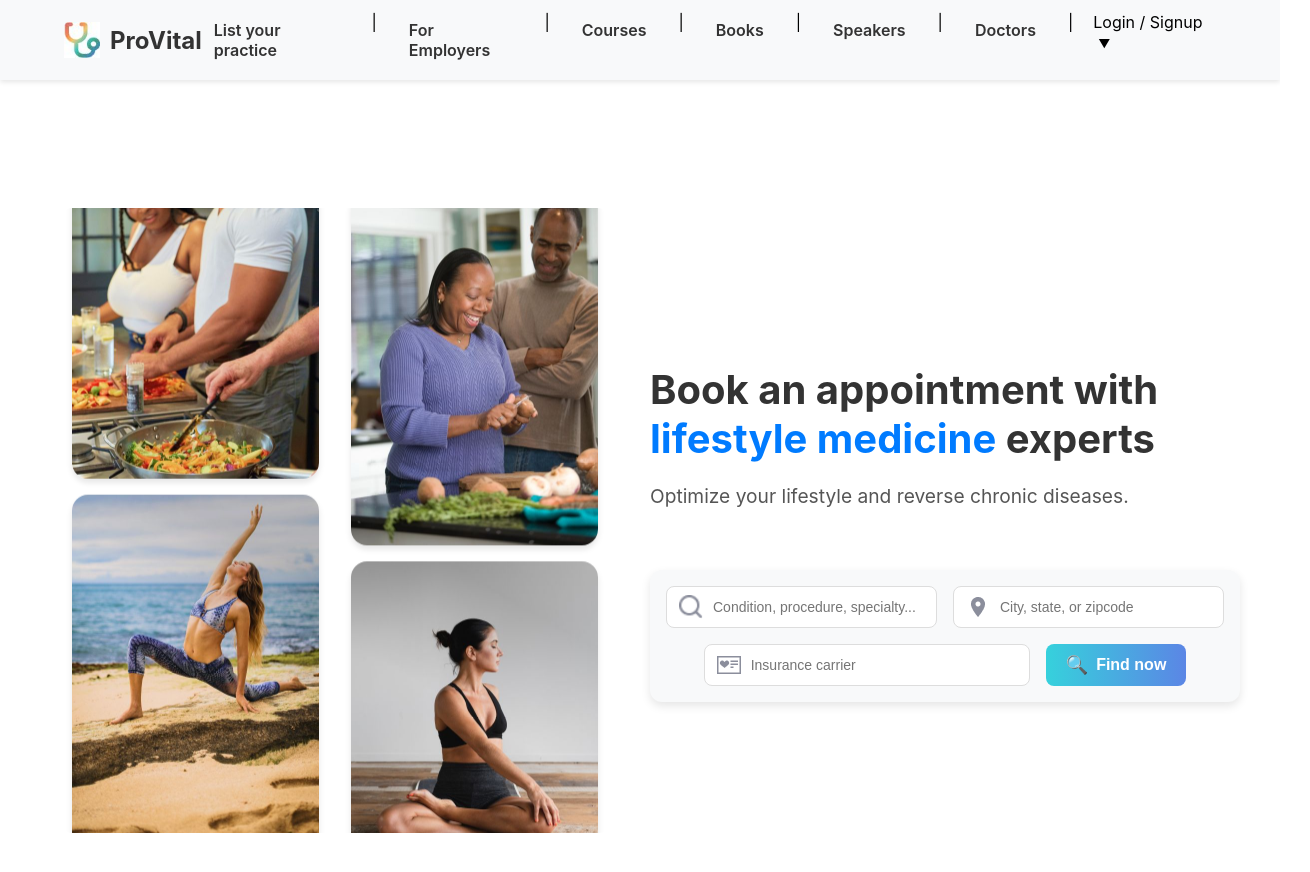
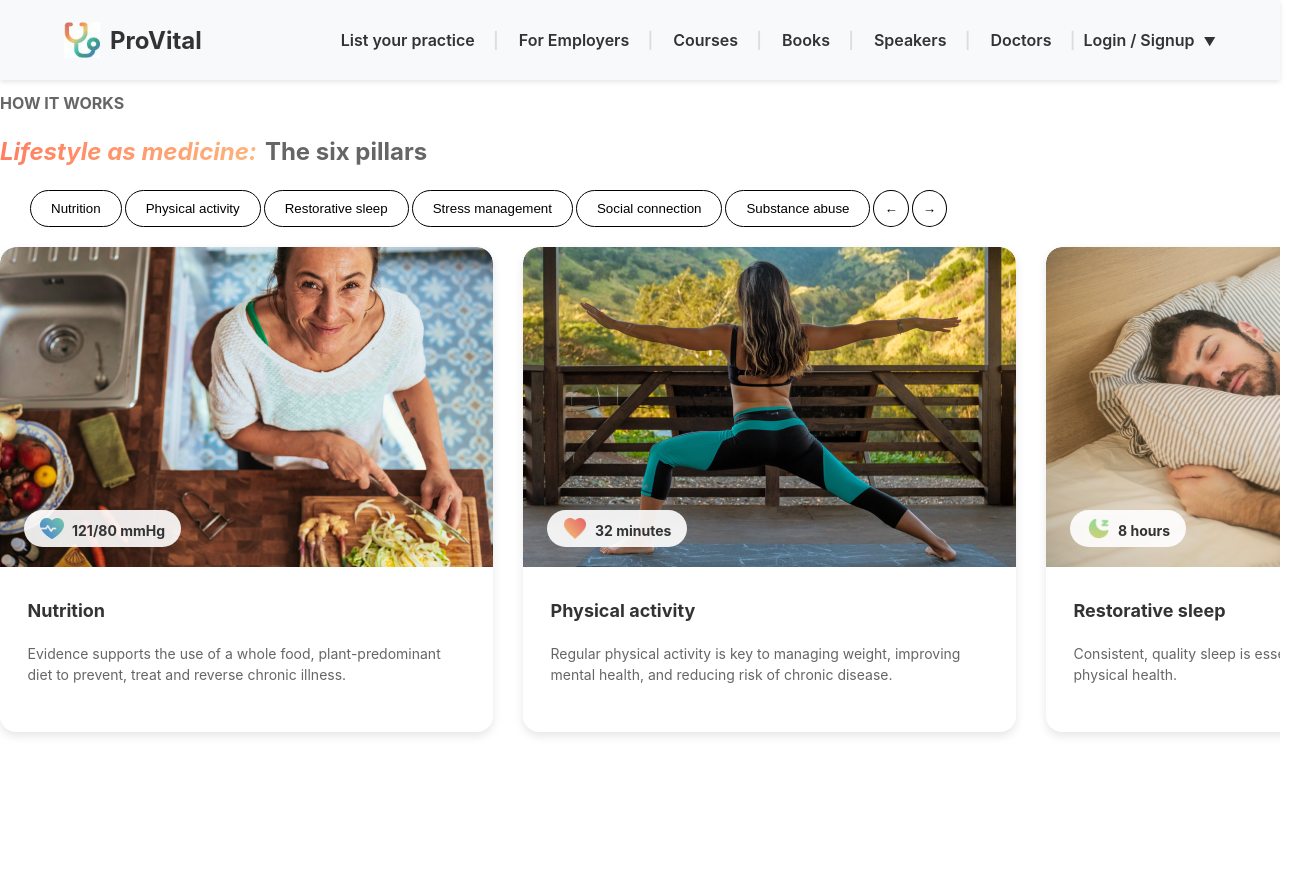
Before and after one commit to khushi-upadhyay/provital_website, a React (Create React App) app: page / in a window 1280 px wide. Shown: the top 872 px of the page, 1310 px wide, since content can reach past the window. After the commit the page ends 800 px from the top, so only its background shows below. Built offline with nearby package versions, Linux system fonts and the light colour scheme.

Commit message:
mobile view in ImageCardAnimation

```diff
--- a/src/App.jsx
+++ b/src/App.jsx
@@ -14,8 +14,8 @@ function App() {
       {/* <Blog /> */}
       {/* < SearchComponent/> */}
       {/* <BlogList />   */}
-      <BookAppointmentPage />
-      {/* <HowItWorks /> */}
+      {/* <BookAppointmentPage /> */}
+      <HowItWorks />
     </div>
   );
 }
--- a/src/BookAppointmentPage/BookAppointmentPage.jsx
+++ b/src/BookAppointmentPage/BookAppointmentPage.jsx
@@ -3,15 +3,18 @@ import ImageCardAnimation from "../components/ImageCardAnimation/ImageCardAnimat
 import SearchComponent from "../components/SearchComponent/SearchComponent";
 import "./BookAppointmentPage.scss";
 
+
 const BookAppointmentPage = () => {
   return (
+    <div className="book-appointment-page">
+      {/* Main Content */}
       <div className="book-appointment">
         {/* Left Section */}
         <div className="book-appointment__images">
           <ImageCardAnimation direction="desktop" />
         </div>
 
-      {/* Right Section  */}
+        {/* Right Section */}
         <div className="book-appointment__right">
           <div className="book-appointment__header">
             <h1>
@@ -19,7 +22,10 @@ const BookAppointmentPage = () => {
             </h1>
             <p>Optimize your lifestyle and reverse chronic diseases.</p>
           </div>
-        <div className="book-appointment__search">
+        </div>
+
+        {/* Search Section */}
+        <div className="search-section">
           <SearchComponent />
         </div>
       </div>
--- a/src/BookAppointmentPage/BookAppointmentPage.scss
+++ b/src/BookAppointmentPage/BookAppointmentPage.scss
@@ -1,17 +1,33 @@
+@import url('https://fonts.googleapis.com/css2?family=Inter:wght@400;500;600;700&display=swap');
+
+
+.book-appointment-page {
+  position: relative;
+}
+
+/* Book Appointment Section */
 .book-appointment {
   display: flex;
   flex-direction: row;
-  align-items: center;
+  align-items: flex-start; /* Align to the top */
   justify-content: space-between;
-  padding: 40px;
+  padding: 0 40px 40px; /* Remove any top padding */
   max-width: 1200px;
   margin: 0 auto;
   gap: 20px;
+  height: 100vh;
 
-
-  height: 100vh;
+  @media (max-width: 768px) {
+    flex-direction: column;
+    align-items: flex-start;
+    gap: 30px;
+    padding: 20px;
+    border-radius: 10px;
+    overflow: hidden;
+    justify-content: space-between;
+    margin-top: 0; /* No gap at the top */
+  }
 }
-
 
 .book-appointment__images {
   flex: 1;
@@ -20,63 +36,94 @@
   align-items: center;
   position: relative;
   z-index: 1;
+  border-radius: 10px;
+
+  @media (max-width: 768px) {
+    order: 3;
+    width: 100%;
+    border-radius: 10px;
+  }
 }
 
 .book-appointment__right {
   flex: 1;
   display: flex;
   flex-direction: column;
-  justify-content: center;
+  justify-content: flex-start; /* Align to the top */
   align-items: flex-start;
   text-align: left;
   z-index: 2;
+
+  @media (max-width: 768px) {
+    align-items: center;
+    text-align: center;
+    width: 100%;
+    border-radius: 10px;
+  }
 }
 
 .book-appointment__header {
-  margin-bottom: 20px;
+  margin-top: 120px; /* Remove any top margin */
+  margin-bottom: 20px; /* Space between the header and the content */
+  width: 100%;
+
+  @media (max-width: 768px) {
+    text-align: center; /* Center-align text on mobile */
+    margin-top: 20px;
+    text-align: left;
+  }
 }
 
 .book-appointment__header h1 {
   font-size: 2.5rem;
   font-weight: bold;
-  margin-bottom: 15px;
+  margin-bottom: 10px; /* Adjust space between h1 and p */
   color: #333;
+  font-family: 'Inter', sans-serif;
+  word-spacing: 0.3rem;
+
+  @media (max-width: 768px){
+    font-size: 1.75rem;
+  }
+
+
 }
 
 .book-appointment__header h1 span {
-  color: #007bff;
+  background: linear-gradient(90deg, #1173B3 0%, #0CB9B3 100%);
+  -webkit-background-clip: text;
+  color: transparent;
 }
 
+
 .book-appointment__header p {
-  font-size: 1.2rem;
+  font-size: 1.125rem;
   color: #555;
   line-height: 1.5;
+
+  @media (max-width: 768px){
+    font-size:  0.875rem;
+  }
 }
 
-.book-appointment__search {
-  margin-top: 20px;
-  width: 100%;
-  display: flex;
-  justify-content: center;
+/* Search Section */
+.search-section {
+  position: absolute;
+  top: 40%; /* Center the search section vertically */
+  left: 10%;
+  width: 80%;
+  z-index: 1000;
+
+  @media (max-width: 768px) {
+    position: static;
+    margin-top: 20px;
+    width: 100%;
+  }
 }
 
 @media (max-width: 768px) {
   .book-appointment {
     flex-direction: column;
     align-items: center;
-    gap: 30px;
-    padding: 20px;
-  }
-
-  .book-appointment__header {
-    text-align: center;
-  }
-
-  .book-appointment__search {
-    width: 90%;
-  }
-
-  .book-appointment__images {
-    order: 2;
   }
 }
--- a/src/HowItWorks/HowItWorks.jsx
+++ b/src/HowItWorks/HowItWorks.jsx
@@ -1,49 +1,28 @@
-import React, { useEffect, useRef, useState } from "react";
+import React, { useState, useEffect } from "react";
 import BlogList from "../components/Blog/BlogList";
 
 const HowItWorks = () => {
   const [selectedTab, setSelectedTab] = useState("All");
   const [isMobile, setIsMobile] = useState(window.innerWidth <= 768);
-  const scrollRef = useRef(null);
 
-  const tabs = [
-    "Nutrition",
-    "Physical activity",
-    "Restorative sleep",
-    "Stress management",
-    "Social connection",
-    "Substance abuse",
-  ];
-
-  const handleScroll = (direction) => {
-    const scrollAmount = 300;
-    if (scrollRef.current) {
-      if (direction === "left") {
-        scrollRef.current.scrollBy({ left: -scrollAmount, behavior: "smooth" });
-      } else if (direction === "right") {
-        scrollRef.current.scrollBy({ left: scrollAmount, behavior: "smooth" });
-      }
-    }
-  };
 
   useEffect(() => {
     const handleResize = () => {
       setIsMobile(window.innerWidth <= 768);
     };
     window.addEventListener("resize", handleResize);
-
     return () => {
       window.removeEventListener("resize", handleResize);
     };
   }, []);
 
   return (
-    <div style={{ textAlign: "center", position: "relative", width: "100%" }}>
-      {/* Header Section */}
-      <h2 style={{ color: "#666", fontSize: "16px", fontWeight: "bold", marginBottom: "8px", textAlign: "left" }}>
+    <div style={{ position: "relative", width: "100%" }}>
+      <div className="how-it-works-header">
+        <h2 style={{ color: "#666", fontSize: "16px", fontWeight: "bold", marginBottom: "8px" }}>
           HOW IT WORKS
         </h2>
-      <p style={{ fontSize: "24px", fontWeight: "bold", marginBottom: "24px", textAlign: "left" }}>
+        <p style={{ fontSize: "24px", fontWeight: "bold", marginBottom: "24px" }}>
           <span
             style={{
               background: "linear-gradient(to right, #ff7e5f, #feb47b)",
@@ -56,80 +35,10 @@ const HowItWorks = () => {
           </span>
           <span style={{ color: "#666", marginLeft: "8px" }}>The six pillars</span>
         </p>
-      {!isMobile && (
-        <div style={{ display: "flex", alignItems: "center", justifyContent: "space-between", margin: "16px 20px", position: "relative" }}>
-          {/* Tabs */}
-          <div style={{ display: "flex", gap: "25px", overflowX: "auto", flex: 1 }}>
-            {tabs.map((tab) => (
-              <button
-                key={tab}
-                style={{
-                  padding: "8px 20px",
-                  border: "1px solid #ccc",
-                  borderRadius: "16px",
-                  backgroundColor: selectedTab === tab ? "#000" : "#fff",
-                  color: selectedTab === tab ? "#fff" : "#000",
-                  cursor: "pointer",
-                }}
-                onClick={() => setSelectedTab(tab)}
-              >
-                {tab}
-              </button>
-            ))}
       </div>
 
-          {/* Navigation Arrows */}
-          <div style={{ display: "flex", gap: "16px", position: "absolute", right: "16px", alignItems: "center" }}>
-            {/* Left Arrow */}
-            <button
-              onClick={() => handleScroll("left")}
-              style={{
-                backgroundColor: "#fff",
-                border: "1px solid #ccc",
-                borderRadius: "50%",
-                boxShadow: "0px 4px 8px rgba(0, 0, 0, 0.1)",
-                cursor: "pointer",
-                padding: "8px",
-                fontSize: "20px",
-              }}
-            >
-              {"←"}
-            </button>
-
-            {/* Right Arrow */}
-            <button
-              onClick={() => handleScroll("right")}
-              style={{
-                backgroundColor: "#fff",
-                border: "1px solid #ccc",
-                borderRadius: "50%",
-                boxShadow: "0px 4px 8px rgba(0, 0, 0, 0.1)",
-                cursor: "pointer",
-                padding: "8px",
-                fontSize: "20px",
-              }}
-            >
-              {"→"}
-            </button>
-          </div>
-        </div>
-      )}
-
-      {/* Blog List with Horizontal Scroll */}
-      <div style={{ position: "relative", overflowX: "hidden", padding: "16px" }}>
-        <div
-          ref={scrollRef}
-          style={{
-            display: "flex",
-            gap: "24px",
-            overflowX: "auto",
-            scrollBehavior: "smooth",
-            paddingBottom: "8px",
-          }}
-        >
-          <BlogList selectedTab={selectedTab} />
-        </div>
-      </div>
+      {/* Blog List */}
+      <BlogList selectedTab={selectedTab} setSelectedTab={setSelectedTab} />
     </div>
   );
 };
--- a/src/HowItWorks/HowItWorks.scss
+++ b/src/HowItWorks/HowItWorks.scss
@@ -1,14 +1,13 @@
 .how-it-works {
   padding: 40px;
   background-color: #f9f9f9;
+  position: relative;
 
   .how-it-works-header {
     text-align: left;
-      text-align: center;
     color: #666;
     font-size: 16px;
     font-weight: bold;
-
     h2 {
       font-size: 24px;
       margin-bottom: 8px;
@@ -16,9 +15,13 @@
 
     p {
       font-size: 16px;
-        color: #ff7e5f;
+      color: transparent;
       margin-bottom: 24px;
+      background: linear-gradient(90deg, #F1CA72 0%, #D96E6C 100%);
+      -webkit-background-clip: text;
+      background-clip: text;
     }
+
 
     .tabs {
       display: flex;
@@ -71,6 +74,20 @@
     }
   }
 
+  @media (max-width: 768px) {
+    .how-it-works-header {
+      text-align: center;
+    }
+
+    .how-it-works-header h2 {
+      text-align: center;
+    }
+
+    .how-it-works-header p {
+      text-align: center;
+    }
+  }
+
   .blog-cards-container {
     display: flex;
     overflow-x: auto;
--- a/src/components/Blog/BlogList.jsx
+++ b/src/components/Blog/BlogList.jsx
@@ -1,8 +1,9 @@
-import React from "react";
+
+import React, { useRef } from "react";
 import "./BlogList.scss";
-import Blog from "./Blog"
+import Blog from "./Blog";
 
-const BlogList = ({ selectedTab }) => {
+const BlogList = ({ selectedTab, setSelectedTab }) => {
   const blogData = [
     {
       imageSrc: "/images/blog/blog1.png",
@@ -48,26 +49,77 @@ const BlogList = ({ selectedTab }) => {
     },
   ];
 
-  const rearrangedBlogs =
-    selectedTab && selectedTab !== "All"
-      ? [
-          ...blogData.filter((blog) => blog.title === selectedTab),
-          ...blogData.filter((blog) => blog.title !== selectedTab),
-        ]
-      : blogData;
+  const scrollRef = useRef();
+
+  const handleScroll = (direction) => {
+    if (scrollRef.current) {
+      const scrollAmount = 300;
+      if (direction === "left") {
+        scrollRef.current.scrollBy({ left: -scrollAmount, behavior: "smooth" });
+      } else if (direction === "right") {
+        scrollRef.current.scrollBy({ left: scrollAmount, behavior: "smooth" });
+      }
+    }
+  };
+
+  const scrollToCategory = (category) => {
+    const categoryElement = document.getElementById(category);
+    if (categoryElement) {
+      categoryElement.scrollIntoView({ behavior: "smooth" });
+    }
+  };
 
   return (
     <div className="blog-list-container">
-      <div className="blog-list">
-        {rearrangedBlogs.map((blog, index) => (
+      {/* Category navigation with right-aligned arrows */}
+      <div className="category-nav">
+        {blogData.map((blog, index) => (
+          <button
+            key={index}
+            onClick={() => {
+              setSelectedTab(blog.title);
+              scrollToCategory(blog.title);
+            }}
+            className={`category-title ${selectedTab === blog.title ? "active" : ""}`}
+          >
+            {blog.title}
+          </button>
+        ))}
+
+        {/* Arrow buttons moved to the right */}
+        <button
+          onClick={() => handleScroll("left")}
+          className="arrow-btn left"
+        >
+          &#8592;
+        </button>
+        <button
+          onClick={() => handleScroll("right")}
+          className="arrow-btn right"
+        >
+          &#8594;
+        </button>
+      </div>
+
+      {/* Blog list with category-based smooth scrolling */}
+      <div
+        className="blog-list"
+        ref={scrollRef}
+      >
+        {blogData.map((blog, index) => (
+          <div
+            key={index}
+            id={blog.title}  // Adding ID for scroll reference
+            className="blog-item"
+          >
             <Blog
-            key={index}
               imageSrc={blog.imageSrc}
               iconSrc={blog.iconSrc}
               bloodPressure={blog.bloodPressure}
               title={blog.title}
               description={blog.description}
             />
+          </div>
         ))}
       </div>
     </div>
--- a/src/components/Blog/BlogList.scss
+++ b/src/components/Blog/BlogList.scss
@@ -1,28 +1,73 @@
+.category-nav {
+  display: flex;
+  align-items: center;
+  justify-content: flex-start;
+  gap: 3px;  /* Reduced the gap between buttons */
+  width: 100%; /* Ensure full width */
+  padding-left: 20px; /* Added breathing space from left */
+  margin: 0 10px;
+}
+
+/* Hide category buttons and arrows on mobile */
+@media (max-width: 768px) {
+  .category-nav {
+    display: none; /* Hide the entire category-nav section */
+  }
+  .category-title {
+    display: none;
+  }
+  .arrow-btn {
+    display: none;
+  }
+}
+
+.category-title {
+  padding: 10px 20px;
+  background-color: white;
+  border: 1px solid #000;
+  border-radius: 20px;
+  cursor: pointer;
+  transition: background-color 0.3s ease, color 0.3s ease;
+}
+
+.category-title.active {
+  background-color: #000;
+  color: white;
+}
+
+.arrow-btn-container {
+  display: flex;
+  gap: 10px;  /* Space between the two arrow buttons */
+  margin-left: auto; /* Push the arrow buttons to the far right */
+}
+
+.arrow-btn {
+  background-color: white;
+  border: 1px solid #000;
+  color: black;
+  padding: 10px;
+  border-radius: 50%;
+  cursor: pointer;
+  transition: background-color 0.3s ease, color 0.3s ease;
+}
+
+.arrow-btn:hover {
+  background-color: #f1f1f1;
+}
+
 .blog-list-container {
   position: relative;
-  width: 100%;
-  overflow-x: auto;
-  overflow-y: hidden;
-  white-space: nowrap;
-  padding: 16px;
-  box-sizing: border-box;
 }
 
 .blog-list {
   display: flex;
-  flex-direction: row;
-  gap: 24px;
+  overflow-x: auto;
+  scroll-behavior: smooth;
+  gap: 30px;  /* Adjusted gap between items */
+  padding: 20px 0;
 }
 
-.blog-list::-webkit-scrollbar {
-  height: 8px;
+.blog-item {
+  min-width: 300px;
+  flex-shrink: 0;
 }
-
-.blog-list::-webkit-scrollbar-thumb {
-  background-color: #c4c4c4;
-  border-radius: 4px;
-}
-
-.blog-card {
-  flex: 0 0 auto;
-}
--- a/src/components/Header/Header.jsx
+++ b/src/components/Header/Header.jsx
@@ -74,12 +74,12 @@ const Header = () => {
 
         {/* Desktop  */}
         <nav className="header__nav">
-          <a href="#practice">List your practice</a> |
-          <a href="#employers">For Employers</a> |
-          <a href="#courses">Courses</a> |
-          <a href="#books">Books</a> |
-          <a href="#speakers">Speakers</a> |
-          <a href="#doctors">Doctors</a> |
+          <a href="#practice">List your practice</a>
+          <a href="#employers">For Employers</a>
+          <a href="#courses">Courses</a>
+          <a href="#books">Books</a>
+          <a href="#speakers">Speakers</a>
+          <a href="#doctors">Doctors</a>
 
           {/* Login / Signup Dropdown */}
           <div
@@ -94,11 +94,11 @@ const Header = () => {
               <div className="header__dropdown-menu">
                 <div className="dropdown-item">
                   <span>Doctor</span>
-                  <a href="#doctor-login">Login</a> | <a href="#doctor-signup">Signup</a>
+                  <a href="#doctor-login">Login</a>  <a href="#doctor-signup">Signup</a>
                 </div>
                 <div className="dropdown-item">
                   <span>Patient</span>
-                  <a href="#patient-login">Login</a> | <a href="#patient-signup">Signup</a>
+                  <a href="#patient-login">Login</a>  <a href="#patient-signup">Signup</a>
                 </div>
               </div>
             )}
--- a/src/components/Header/Header.scss
+++ b/src/components/Header/Header.scss
@@ -1,4 +1,8 @@
 .header{
+  position: sticky;
+  top: 0;
+  z-index: 100;
+
   width: 100%;
   height: 80px;
   background-color: #f8f9fa;
@@ -6,7 +10,7 @@
   display: flex;
   justify-content: center;
   align-items: center;
-  position: relative;
+
 
   &__content {
     width: 90%;
@@ -62,6 +66,7 @@
     gap: 20px;
 
     a {
+      position:relative;
       font-size: 1rem;
       font-weight: 600;
       color: #333;
@@ -74,11 +79,25 @@
         background-color: #e9ecef;
         color: #007bff;
       }
+      &:not(:last-child)::after {
+        content: "|";
+        position: absolute;
+        right: -12px; // Position separator to the right of the text
+        color: #ddd;
+      }
     }
 
     .header__dropdown {
       position: relative;
       cursor: pointer;
+      display:flex;
+      padding: 8px 0; // Match padding with other links
+      font-size: 1rem;
+      font-weight: 600;
+      color: #333;
+      text-decoration: none;
+      cursor: pointer;
+
 
       .dropdown-arrow {
         margin-left: 5px;
@@ -87,18 +106,25 @@
 
       &-menu {
         position: absolute;
-        top: 50px;
+        top: calc(100% + 8px);
         right: 0;
         background: #fff;
         border: 1px solid #ddd;
         box-shadow: 0 2px 5px rgba(0, 0, 0, 0.1);
         border-radius: 8px;
         z-index: 10;
+        padding: 8px 0; // Add padding around the menu
 
         .dropdown-item {
           display: flex;
+          align-items: center;
           justify-content: space-between;
           padding: 8px 16px;
+          gap: 10px; // Add space between elements
+          border-bottom: 1px solid #f1f1f1; // Optional: separator between items
+          &:last-child {
+            border-bottom: none; // Remove border for the last item
+          }
 
           span {
             font-weight: 600;
@@ -126,30 +152,38 @@
     width: 100%;
     background-color: #fff;
     box-shadow: 0 2px 5px rgba(0, 0, 0, 0.1);
-    padding: 20px;
+    padding: 15px;
+    border-radius: 8px; /* Rounded corners */
     z-index: 1000;
 
-    .mobile-menu__item {
-      display: flex;
-      justify-content: space-between;
-      align-items: center;
-      padding: 10px 0;
-      border-bottom: 1px solid #ddd;
-      cursor: pointer;
 
+     .mobile-menu__item {
+    display: flex;
+    flex-direction: column;
+    align-items: flex-start;
+    cursor: pointer;
       .dropdown-arrow {
         margin-left: 5px;
         font-size: 12px;
       }
 
       .mobile-menu__submenu {
-        margin-top: 10px;
+        width: 100%;
+        border: 1px solid #ddd; /* Outer border */
+        border-radius: 8px; /* Rounded corners */
+        padding: 10px; /* Space inside the submenu */
+        background-color: #fff;
 
         .dropdown-item {
           display: flex;
           justify-content: space-between;
-          padding: 8px 16px;
+          align-items: center;
+          padding: 10px 0; /* Vertical space between rows */
+          border-bottom: 1px solid #f1f1f1; /* Divider between items */
 
+          &:last-child {
+            border-bottom: none; /* No border for the last item */
+          }
           span {
             font-weight: 600;
             color: #333;
@@ -159,6 +193,7 @@
             text-decoration: none;
             color: #007aff;
             font-weight: 500;
+            margin-left: 10px;
 
             &:hover {
               text-decoration: underline;
--- a/src/components/ImageCardAnimation/ImageCardAnimation.jsx
+++ b/src/components/ImageCardAnimation/ImageCardAnimation.jsx
@@ -1,4 +1,4 @@
-import React from "react";
+import React, { useState, useEffect } from "react";
 import "./ImageCardAnimation.scss";
 
 const ImageCardAnimation = () => {
@@ -13,12 +13,26 @@ const ImageCardAnimation = () => {
     "/images/ImageCard/image8.jpeg",
   ];
 
-  const column1Images = [...images.slice(0, 4), ...images.slice(0, 4)]; // Duplicated images for column 1
-  const column2Images = [...images.slice(4, 8), ...images.slice(4, 8)]; // Duplicated images for column 2
-  const mobileImages = [...images, ...images]; // Duplicated for seamless horizontal scrolling
+  const column1Images = [...images.slice(0, 4), ...images.slice(0, 4)];
+  const column2Images = [...images.slice(4, 8), ...images.slice(4, 8)];
+  const mobileImages = [...images, ...images];
+
+  const [isDesktop, setIsDesktop] = useState(false);
+
+  useEffect(() => {
+    const updateView = () => {
+      setIsDesktop(window.innerWidth > 768);
+    };
+
+    updateView();
+    window.addEventListener("resize", updateView);
+
+    return () => window.removeEventListener("resize", updateView);
+  }, []);
 
   return (
     <div className="image-card-animation">
+      {isDesktop && (
         <div className="frame">
           {/* Desktop View */}
           <div className="desktop-view">
@@ -37,8 +51,11 @@ const ImageCardAnimation = () => {
               ))}
             </div>
           </div>
+        </div>
+      )}
 
       {/* Mobile View */}
+      {!isDesktop && (
         <div className="mobile-view">
           <div className="scroll-row">
             {mobileImages.map((image, index) => (
@@ -48,7 +65,7 @@ const ImageCardAnimation = () => {
             ))}
           </div>
         </div>
-      </div>
+      )}
     </div>
   );
 };
--- a/src/components/ImageCardAnimation/ImageCardAnimation.scss
+++ b/src/components/ImageCardAnimation/ImageCardAnimation.scss
@@ -1,4 +1,9 @@
 .image-card-animation {
+  width: 559px;
+  height: 625px;
+  border-radius: 16px;
+
+  // Desktop View: Upward and Downward Animation
   .frame {
     width: 559px;
     height: 625px;
@@ -8,7 +13,6 @@
     align-items: center;
     border: 0px solid #ddd;
     border-radius: 16px;
-    // Desktop View: Upward and Downward Animation
   .desktop-view {
           display: flex;
           justify-content: center;
@@ -43,21 +47,28 @@
       animation: moveDown 10s linear infinite;
     }
   }
+}
 
+  // Mobile View: Horizontal Card Animation (Without Scroll)
   .mobile-view {
-      display: none; // Hidden on desktop by default
+    display: none;
+    gap: 1rem;
+    padding: 0.5rem;
+    white-space: nowrap;
+    position: relative;
 
-      .row {
+    .scroll-row {
       display: flex;
-        gap: 0;
-        animation: moveRightLeft 8s linear infinite;
+      gap: 1rem;
+      animation: scrollHorizontal 20s linear infinite;
+    }
 
     .card {
-          width: 100px;
-          height: 195px;
-          overflow: hidden;
+      width: 150px;
+      height: 200px;
       border-radius: 10px;
       box-shadow: 0 4px 6px rgba(0, 0, 0, 0.1);
+      flex-shrink: 0;
 
       img {
         width: 100%;
@@ -66,10 +77,8 @@
       }
     }
   }
-    }
-  }
 
-  // Keyframes for Desktop Upward Movement
+  // Keyframes for Upward Movement (Desktop)
   @keyframes moveUp {
     0% {
       transform: translateY(0);
@@ -79,7 +88,7 @@
     }
   }
 
-  // Keyframes for Desktop Downward Movement
+  // Keyframes for Downward Movement (Desktop)
   @keyframes moveDown {
     0% {
       transform: translateY(0);
@@ -89,27 +98,27 @@
     }
   }
 
-  // Keyframes for Mobile Right-to-Left Movement
-  @keyframes moveRightLeft {
+  // Keyframes for Mobile Right-to-Left Movement (Horizontal Scroll)
+  @keyframes scrollHorizontal {
     0% {
       transform: translateX(0);
     }
     100% {
-      transform: translateX(-100%); // Adjust based on total content width
+      transform: translateX(-25%);
     }
   }
 
-
-  // Media Queries for Responsive Design
+  // Media Queries for Responsiveness
   @media (max-width: 768px) {
     .desktop-view {
-      display: none; // Hide desktop view on mobile
+      display: none;
     }
 
     .mobile-view {
-      display: flex; // Enable mobile view on smaller screens
-      justify-content: center;
-      overflow: hidden; // Ensure the row stays within the screen
+      display: flex;
+      justify-content: flex-start;
+      align-items: center;
+      overflow: hidden;
     }
   }
 }
```
Also changed, not shown: src/components/SearchComponent/SearchComponent.scss (+19 -1 lines). Lines whose indentation alone changed are shown as unchanged.
